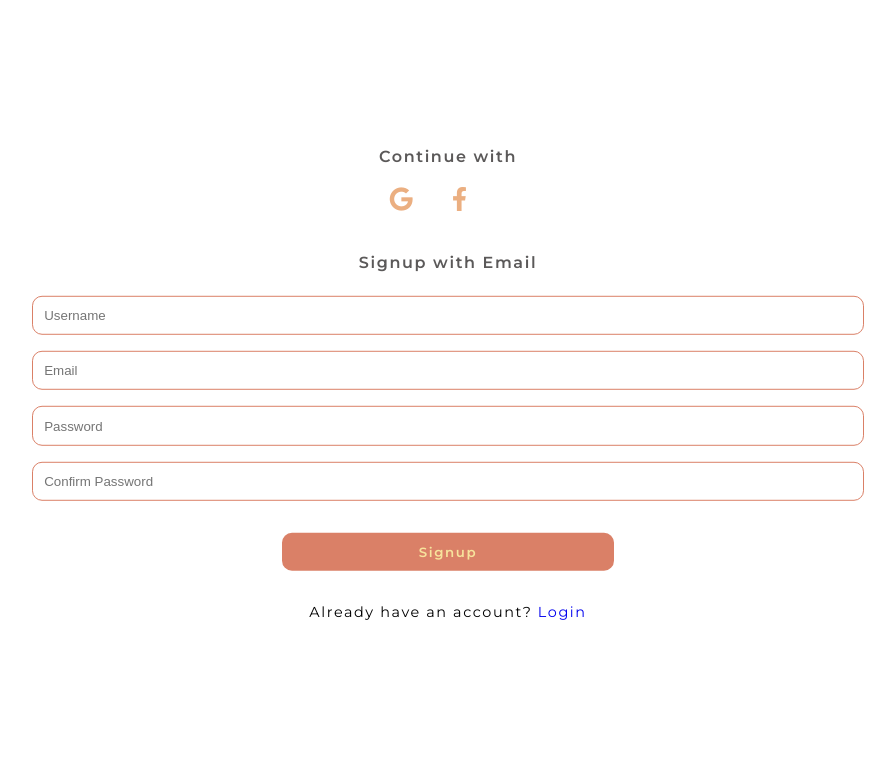
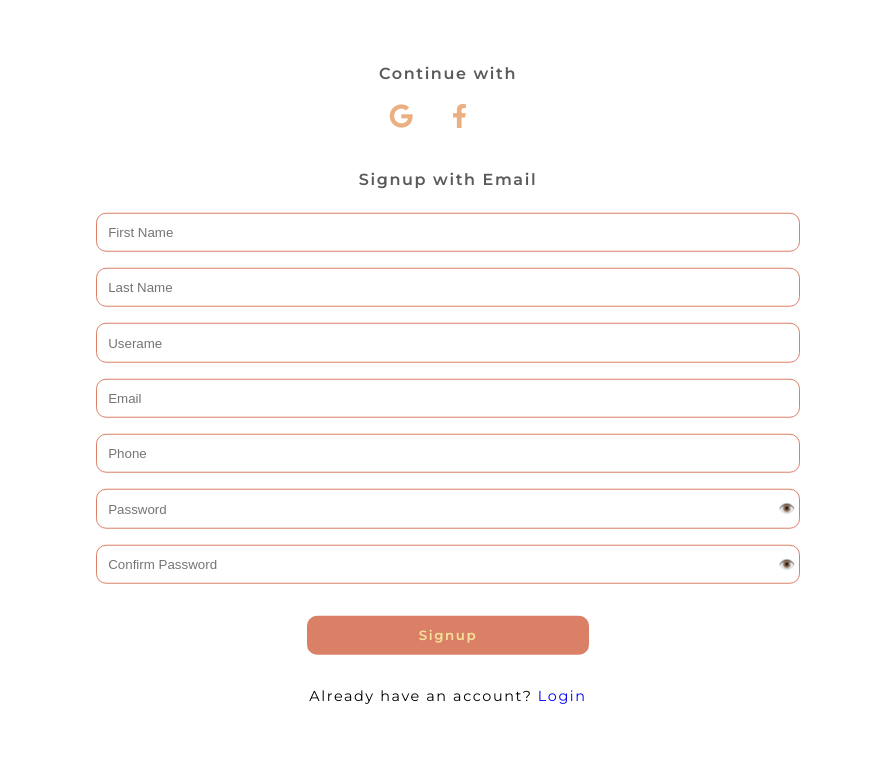
Before and after one commit to Pyloris/Ecommer, a PHP site: page /templates/signup.html in a window 1280 px wide. Shown: the top 767 px of the page, without its empty margins (192-1087 px from the left). Run offline with PHP 8.4, Linux system fonts and the light colour scheme.

Commit message:
signup validation and style updated

```diff
--- a/static/css/authenticate.css
+++ b/static/css/authenticate.css
@@ -107,7 +107,7 @@
 
 @media screen and (min-width:751px ) and (max-width:1300px) {
     .login-content-container{
-        width:70%;
+        width:60%; /*88888888888888888888888888888888888888 */
     }
 }
 
@@ -116,7 +116,7 @@
 
 .verify-pwd{
     text-align: left;
-    padding-left: 1rem;
+    padding-left: .5rem;
     font-weight:bold;
     color: rgb(66, 63, 63);
     margin-bottom: 1rem;
@@ -124,7 +124,7 @@
 }
 
 .verify-pwd p{
-    font-size: .7rem;
+    font-size: .65rem;
     margin-bottom: .4rem;
     display: flex;
     align-items: center;
@@ -136,7 +136,6 @@
 }
 
 .circle{
-    border: 1px solid #DA8067;
     width: 15px;
     height: 15px;
     display: inline-block;
@@ -145,31 +144,67 @@
     border-radius: 50%;
 }
 
-.tick{
+/* .icon{
     display: inline-block;
     height: 100%;
     width: 100%;
     position:absolute;
     border-radius: 50%;
-}
-
-input[type="checkbox"]:checked + .tick{
-    background-color:#EBAF81;
-}
+} */
 
 .show{
     display: block;
 }
 
-.username-validation{
-    font-size: .7rem;
-    color: rgb(66, 63, 63);
-    text-align: left;
-    font-weight: 500;
-    padding-left: .5rem;
-    margin-bottom: 1rem;
+.disabled{
+    background-color: #EBAF81;
 }
 
-.text-feilds:first-child{
-    margin-bottom: .2rem;
+
+/* ------------------ */
+.tick::before {
+    content: '✔';
+    font-size: 12px;
+    color: green;
+    display: inline-block;
+    /* border: 1px solid green; */
+    width: 15px;
+    height: 15px;
+    text-align: center;
+    border-radius: 50%;
+    margin-right: .3rem;
 }
+
+.cross::before {
+    content: '✘';
+    font-size: 12px;
+    color: red;
+    display: inline-block;
+    /* border: 1px solid red; */
+    width: 15px;
+    height: 15px;
+    text-align: center;
+    border-radius: 50%;
+    margin-right: .3rem;
+}
+
+
+/* -------------------- */
+.password-container {
+    position: relative;
+}
+
+.text-feilds.cPwd {
+    width: 100%;
+    padding-right: 30px;
+}
+
+.eye-button {
+    position: absolute;
+    right: 5px;
+    top: 50%;
+    transform: translateY(-50%);
+    background: transparent;
+    border: none;
+    cursor: pointer;
+}
--- a/templates/signup.html
+++ b/templates/signup.html
@@ -30,26 +30,40 @@
         <div class="local-login">
             <h4 class="headings">Signup with Email</h4>
             <fieldset>
-                <form action="<?= ROOT; ?>/signup" method="post">
-                    <input type="text" class="text-feilds" placeholder="Username" required>
-                    <p class="username-validation"></p>
-                    <input type="email" class="text-feilds" placeholder="Email" required>
-                    <input type="password" class="text-feilds pwd" placeholder="Password" required>
+                <form action="" method="post">
+                    <input type="text" class="text-feilds" placeholder="First Name" required>
+                    <input type="text" class="text-feilds" placeholder="Last Name" required>
+                    <input type="text" class="text-feilds" placeholder="Userame" required>
+
+                    <input type="text" class="text-feilds email" placeholder="Email" required>
+                    <input type="text" class="text-feilds phone" placeholder="Phone" required>
+
+                    <div class="password-container">
+                        <input type="password" class="text-feilds pwd" placeholder="Password" required>
+                        <button class="eye-button" onclick="togglePasswordVisibility('pwd')">👁️
+                        </button>
+                    </div>
                     <!-- password verification -->
                     <div class="verify-pwd">
-                        <p> <span class="circle"> <input type="checkbox" class="check1"><span class="tick"></span></span> Length is greater than 8</p>
-                        <p> <span class="circle"><input type="checkbox" class="check2"><span class="tick"></span></span> At least 1 Uppercase Letter</p>
-                        <p> <span class="circle"><input type="checkbox" class="check3"> <span class="tick"></span> </span> At least 1 Lowercase Letter</p>
-                        <p> <span class="circle"><input type="checkbox" class="check4"><span class="tick"></span></span> At least 1 Number</p>
-                        <p> <span class="circle"><input type="checkbox" class="check5"><span class="tick"></span></span> At least 1 Special Character</p>
+                        <p> <span class="circle"><span class="icon icon1"></span></span> Length is greater than 8</p>
+                        <p> <span class="circle"><span class="icon icon2"></span></span> At least 1 Uppercase Letter</p>
+                        <p> <span class="circle"><span class="icon icon3"></span> </span> At least 1 Lowercase Letter</p>
+                        <p> <span class="circle"><span class="icon icon4"></span></span> At least 1 Number</p>
+                        <p> <span class="circle"><span class="icon icon5"></span></span> At least 1 Special Character</p>
                     </div>
                     <!-- ------------------------ -->
 
-                    <input type="password" class="text-feilds cPwd" placeholder="Confirm Password" required>
+                    <!-- <input type="text" class="text-feilds cPwd" placeholder="Confirm Password" required> -->
+
+                    <div class="password-container">
+                        <input type="password" class="text-feilds cPwd" placeholder="Confirm Password" required>
+                        <button class="eye-button" onclick="togglePasswordVisibility('cPwd')">👁️
+                        </button>
+                    </div>
 
                     <!-- ------------------------------------------ -->
                     <div class="verify-pwd cp">
-                        <p> <span class="circle"><input type="checkbox" class="check6"> <span class="tick"></span></span> Password matches</p>
+                        <p> <span class="circle"><span class="icon icon6"></span></span> Password matches</p>
                     </div>
                     <!-- ------------------------------- -->
 
```
Also changed, not shown: static/js/authenticate.js (+55 -22 lines).
